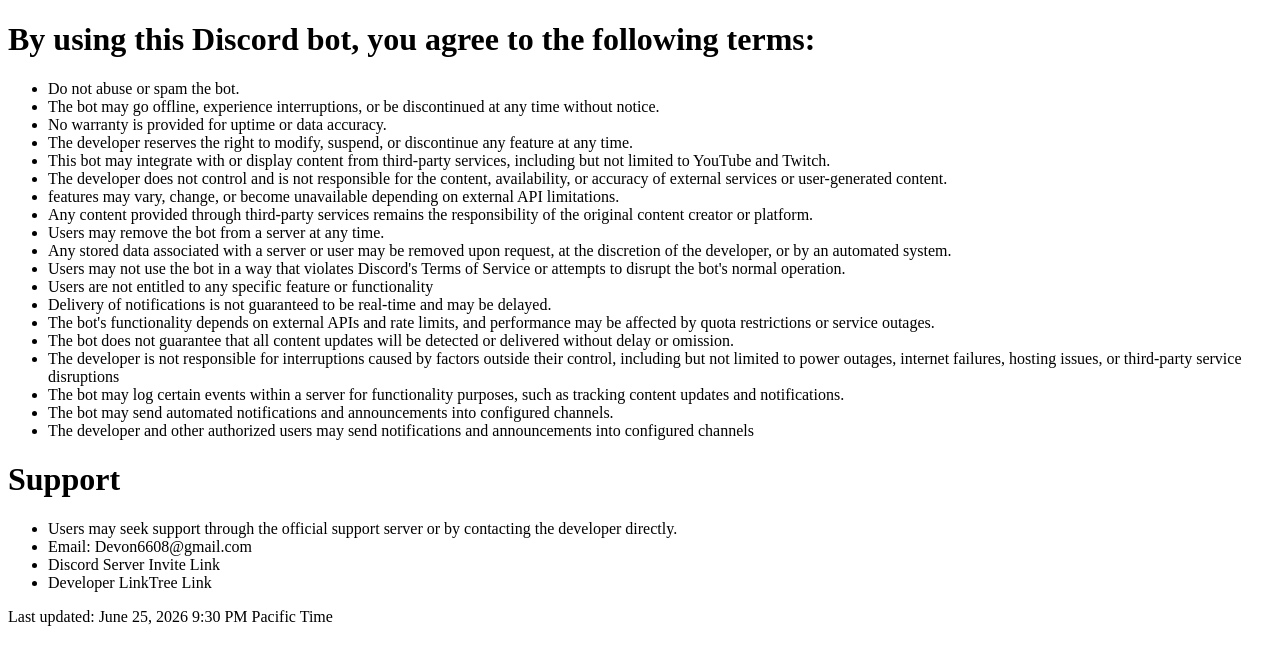
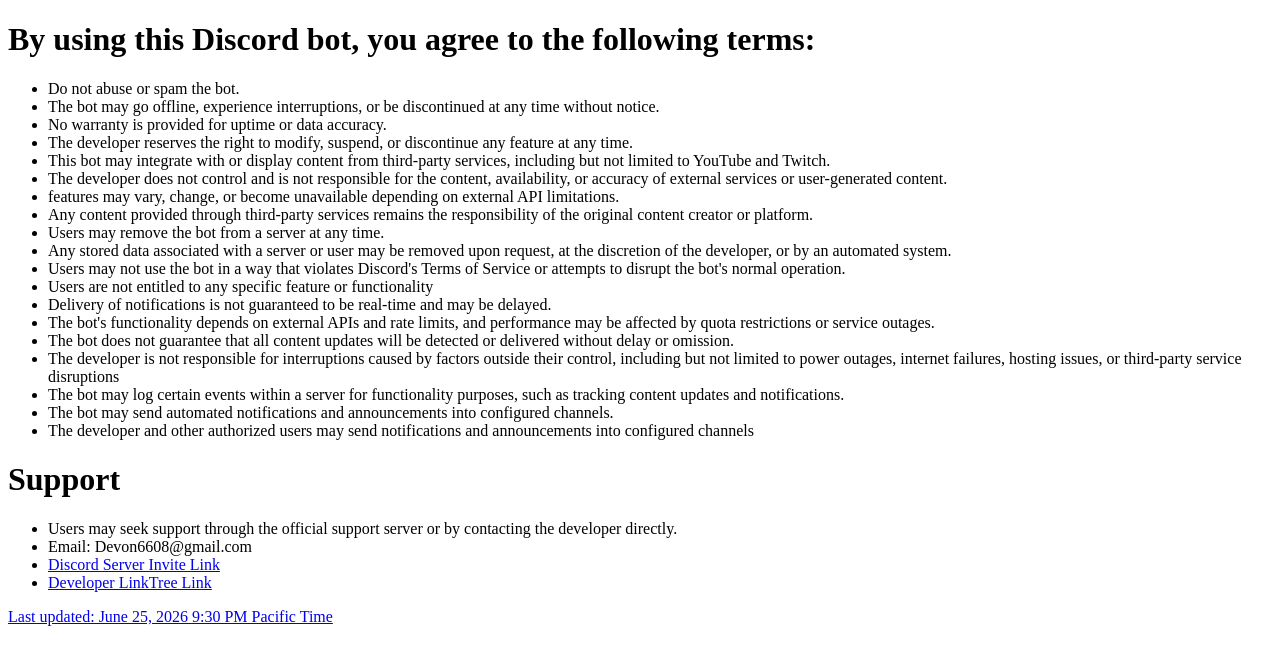
Before and after one commit to DevonFG/Bargaz-Bot, a website: page docs/tos.html in a window 1280 px wide. Drawn offline with Linux system fonts and the light colour scheme.

Commit message:
Fix HTML syntax for anchor tags in tos.html

```diff
--- a/docs/tos.html
+++ b/docs/tos.html
@@ -30,8 +30,8 @@
     <ul>
       <li>Users may seek support through the official support server or by contacting the developer directly.</li>
       <li>Email: Devon6608@gmail.com</li>
-      <li><a href:"https://tr.ee/9NQEPSaK6B">Discord Server Invite Link</a></li>
-      <li><a href:"https://linktr.ee/randomwolf08">Developer LinkTree Link</li>
+      <li><a href="https://tr.ee/9NQEPSaK6B">Discord Server Invite Link</a></li>
+      <li><a href="https://linktr.ee/randomwolf08">Developer LinkTree Link</li>
     </ul>
     <p>Last updated: June 25, 2026 9:30 PM Pacific Time</p>
   </body>
```
